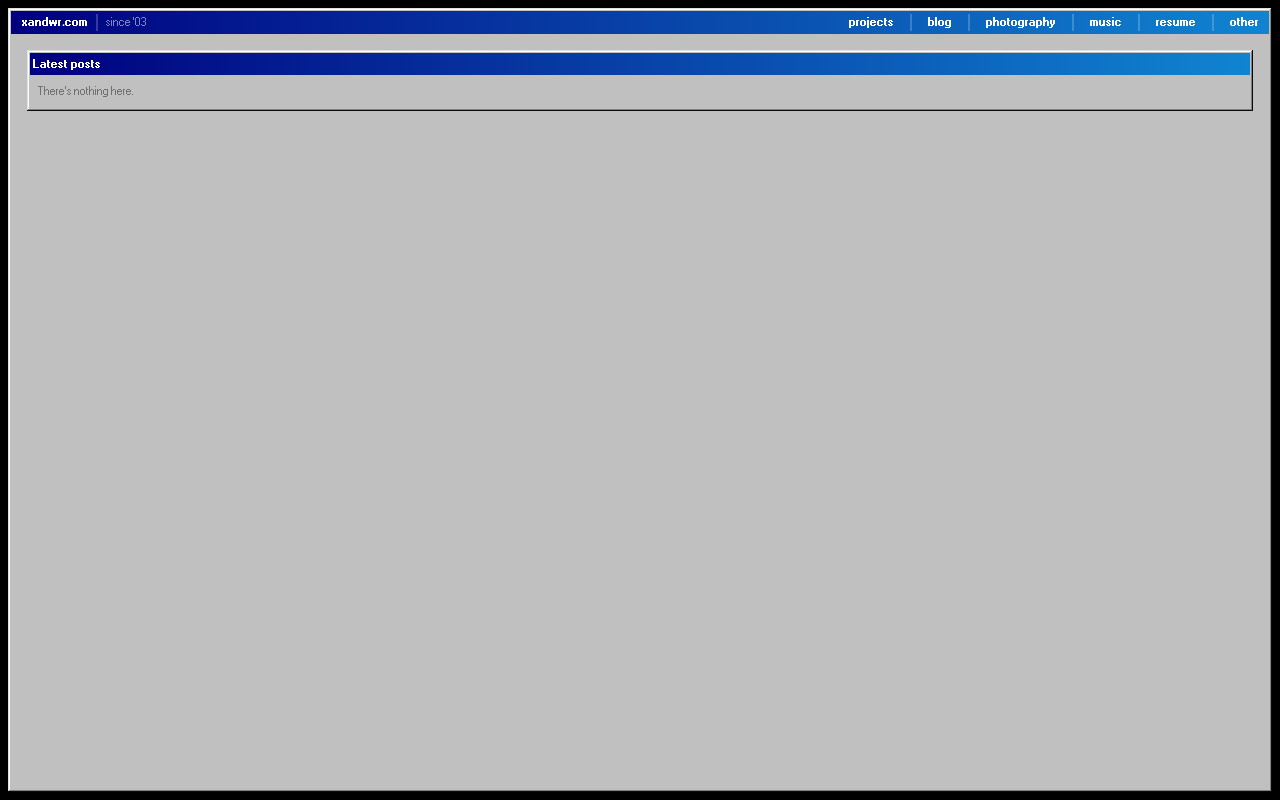
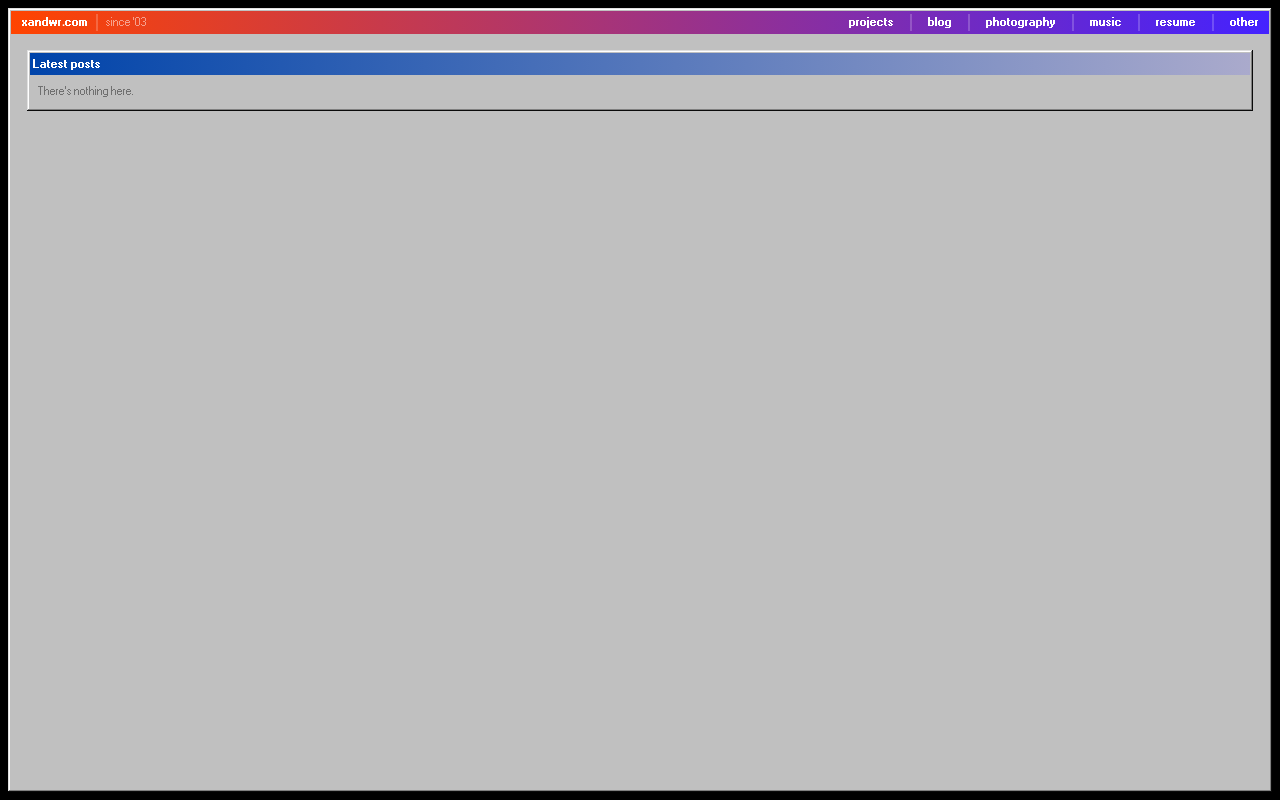
Before and after one commit to xandwr/xandwr, a SvelteKit app: page / in a window 1280 px wide. Built offline with nearby package versions, Linux system fonts and the light colour scheme.

Commit message:
Changed title bar styling with custom color overrides

```diff
--- a/src/global.css
+++ b/src/global.css
@@ -10,6 +10,11 @@
    lets Vite resolve the bundled MS Sans Serif font files. */
 @import "98.css/dist/98.css" layer(ninety8);
 
+/* Self-contained recoloring of 98.css's `.title-bar`. Lives in the
+   `components` layer (after `ninety8`) so it overrides 98.css; see the file
+   for the Tailwind utilities that drive the color. */
+@import "./title-bar-theme.css" layer(components);
+
 @import "tailwindcss/utilities.css" layer(utilities);
 
 /* The app is a single full-viewport Win98 window; only its body scrolls. */
--- a/src/routes/+layout.svelte
+++ b/src/routes/+layout.svelte
@@ -39,7 +39,7 @@
 <!-- Persistent full-viewport Win98 window that wraps every page. -->
 <div class="w-screen h-screen p-2 bg-black">
 	<div class="window flex h-full w-full flex-col">
-		<div class="title-bar">
+		<div class="title-bar [--title-bar-from:#ff4400] [--title-bar-to:#4422ff]">
 			<div
 				class="title-bar-text flex flex-col md:flex-row justify-between m-auto w-full px-2"
 			>
--- a/src/routes/+page.svelte
+++ b/src/routes/+page.svelte
@@ -4,7 +4,7 @@
 <div class="flex w-full h-full m-auto flex-col gap-2 p-2">
     <!-- latest posts -->
     <div class="window">
-        <div class="title-bar">
+        <div class="title-bar [--title-bar-from:#0044aa] [--title-bar-to:#aaaacc]">
             <div class="title-bar-text">Latest posts</div>
         </div>
         <div class="window-body">
--- /dev/null
+++ b/src/title-bar-theme.css
@@ -0,0 +1,42 @@
+/* ---------------------------------------------------------------------------
+ * Self-contained override for 98.css's `.title-bar` color.
+ *
+ * 98.css hard-codes the title bar background as:
+ *     .title-bar          { background: linear-gradient(90deg, navy, #1084d0) }
+ *     .title-bar.inactive { background: linear-gradient(90deg, grey, #b5b5b5) }
+ *
+ * Those rules live in the `ninety8` cascade layer (see global.css). This file
+ * re-declares `.title-bar`'s background in the LATER `components` layer, so it
+ * wins over 98.css without `!important`, and routes the color through CSS
+ * variables. That lets you recolor the title bar with a single Tailwind
+ * arbitrary-property utility on the element — no edits to 98.css, no patch.
+ *
+ * Usage (in markup):
+ *     <div class="title-bar [--title-bar-from:theme(colors.purple.900)]
+ *                           [--title-bar-to:theme(colors.purple.500)]">
+ * or with raw values:
+ *     <div class="title-bar [--title-bar-from:#3b0764] [--title-bar-to:#a855f7]">
+ *
+ * Leaving the variables unset keeps the original Win98 navy gradient.
+ * ------------------------------------------------------------------------- */
+
+@layer components {
+	.title-bar {
+		/* Defaults reproduce 98.css's original navy gradient. Override either
+		   stop (or the whole `--title-bar-bg`) via Tailwind utilities. */
+		--title-bar-from: navy;
+		--title-bar-to: #1084d0;
+		--title-bar-bg: linear-gradient(
+			90deg,
+			var(--title-bar-from),
+			var(--title-bar-to)
+		);
+
+		background: var(--title-bar-bg);
+	}
+
+	.title-bar.inactive {
+		--title-bar-from: grey;
+		--title-bar-to: #b5b5b5;
+	}
+}
```
